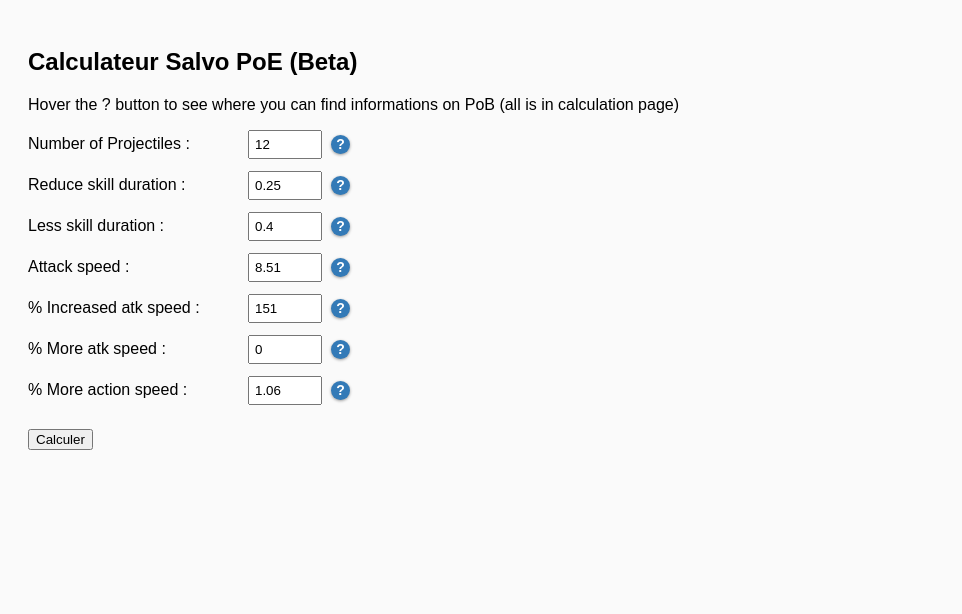
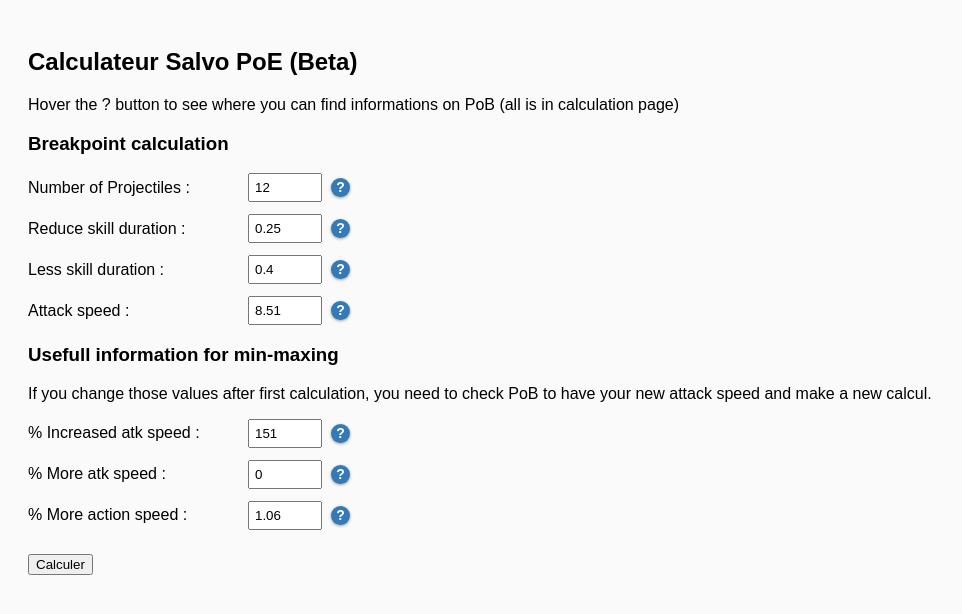
Before and after one commit to nemrod10/KF, a plain HTML site: page index.html in a window 1280 px wide. Shown: the whole page, without its empty margins (0-962 px from the left). Drawn offline with Linux system fonts and the light colour scheme.

Commit message:
Update index.html

```diff
--- a/index.html
+++ b/index.html
@@ -120,6 +120,7 @@
 <body>
   <h2>Calculateur Salvo PoE (Beta)</h2>
   <p>Hover the ? button to see where you can find informations on PoB (all is in calculation page)</p>
+  <h3>Breakpoint calculation</h3>
   <form id="calc-form">
     <div class="input-row">
       <label>Number of Projectiles :</label>
@@ -157,6 +158,8 @@
         <span class="help-bubble"><img src="aps.png" alt="Trouver Attack Speed actuelle"></span>
       </span>
     </div>
+	<h3>Usefull information for min-maxing</h3>
+	<p>If you change those values after first calculation, you need to check PoB to have your new attack speed and make a new calcul.</p>
     <div class="input-row">
       <label>% Increased atk speed :</label>
       <input type="number" id="E" value="151" step="0.01">
```
